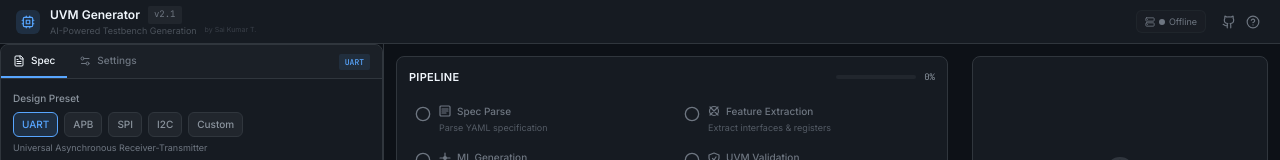
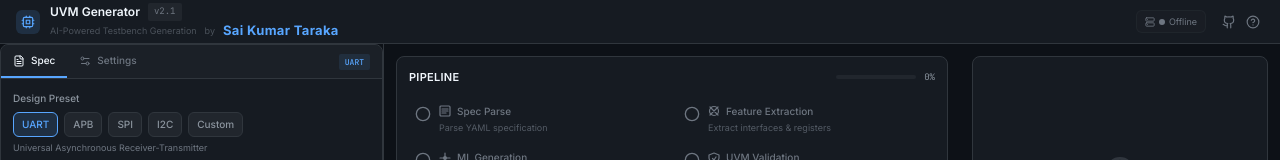
Before and after one commit to saikumarstealth-creator/UVM-verification, a React (Vite) app in the folder frontend/: page / in a window 1280 px wide. Shown: the top 160 px of the page. Built offline with nearby package versions, Linux system fonts and the light colour scheme.

Commit message:
frontend: enlarge author name in Header (7px -> 13px bold accent)

```diff
--- a/frontend/src/components/Header.tsx
+++ b/frontend/src/components/Header.tsx
@@ -21,7 +21,8 @@ const Header: React.FC = () => {
           </div>
           <div className="flex items-center gap-2">
             <span className="text-[9px] text-eda-text-tertiary/60">AI-Powered Testbench Generation</span>
-            <span className="text-[7px] text-eda-text-tertiary/40">by Sai Kumar T.</span>
+            <span className="text-[9px] text-eda-text-tertiary/60">by</span>
+            <span className="text-[13px] text-eda-accent font-bold tracking-wide">Sai Kumar Taraka</span>
           </div>
         </div>
       </div>
```
